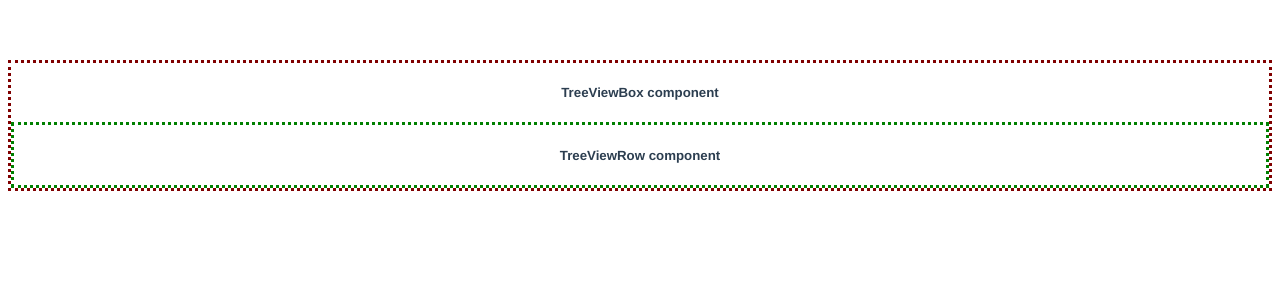
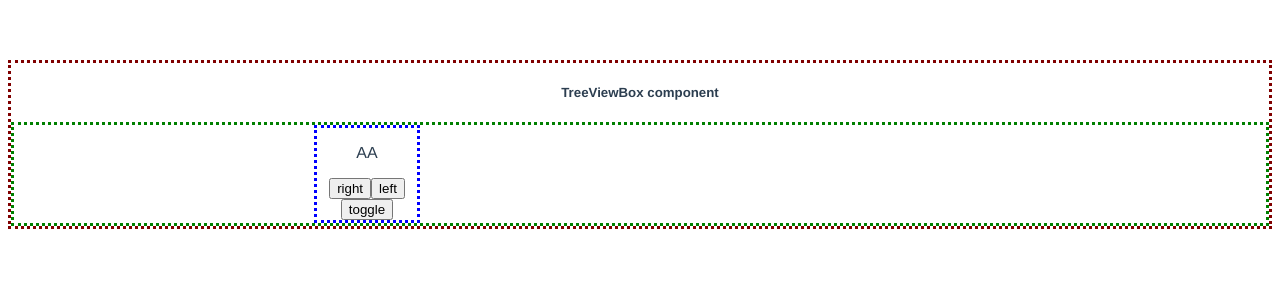
Before and after one commit to jrschmidt/familia-22, a Vue app: page / in a window 1280 px wide. Shown: the top 300 px of the page. Built offline with nearby package versions, Linux system fonts and the light colour scheme.

Commit message:
PersonTag component changes position when toggle button is clicked

```diff
--- /dev/null
+++ b/src/components/PersonTag.vue
@@ -0,0 +1,44 @@
+<template>
+  <div class="person-tag" :class="rl" id="pt-x">
+    <p>AA</p>
+    <button v-on:click="markRight()">right</button>
+    <button v-on:click="markLeft()">left</button>
+    <button v-on:click="toggleRightLeft()">toggle</button>
+  </div>
+</template>
+
+<script setup>
+import { ref } from 'vue'
+
+const rl = ref('go-right')
+
+const markRight = () => {
+  rl.value = 'go-right'
+}
+
+const markLeft = () => {
+  rl.value = 'go-left'
+}
+
+const toggleRightLeft = () => {
+  rl.value = rl.value === 'go-right' ? 'go-left' : 'go-right'
+}
+</script>
+
+<style lang="css">
+.person-tag {
+  width: 100px;
+  border-color: blue;
+  border-style: dotted;
+}
+
+.go-right{
+  grid-column-start: 4;
+  grid-column-end: 5;
+}
+
+.go-left{
+  grid-column-start: 2;
+  grid-column-end: 3;
+}
+</style>
--- a/src/components/TreeViewRow.vue
+++ b/src/components/TreeViewRow.vue
@@ -1,19 +1,19 @@
 <template>
   <div class="tree-view-row">
-    <h5>TreeViewRow component</h5>
-    <!-- <PersonTag /> -->
+    <PersonTag />
   </div>
 </template>
 
-<script>
-  export default {
-  }
+<script setup>
+  import PersonTag from './PersonTag.vue'
 </script>
 
 <style lang="css">
 .tree-view-row {
   border-color: green;
   border-style: dotted;
+  display: grid;
+  grid-template-columns: 100px 100px 100px 100px 100px;
 }
 
 </style>
```
Also changed, not shown: src/components/TreeViewBox.vue (+1 -7 lines).
